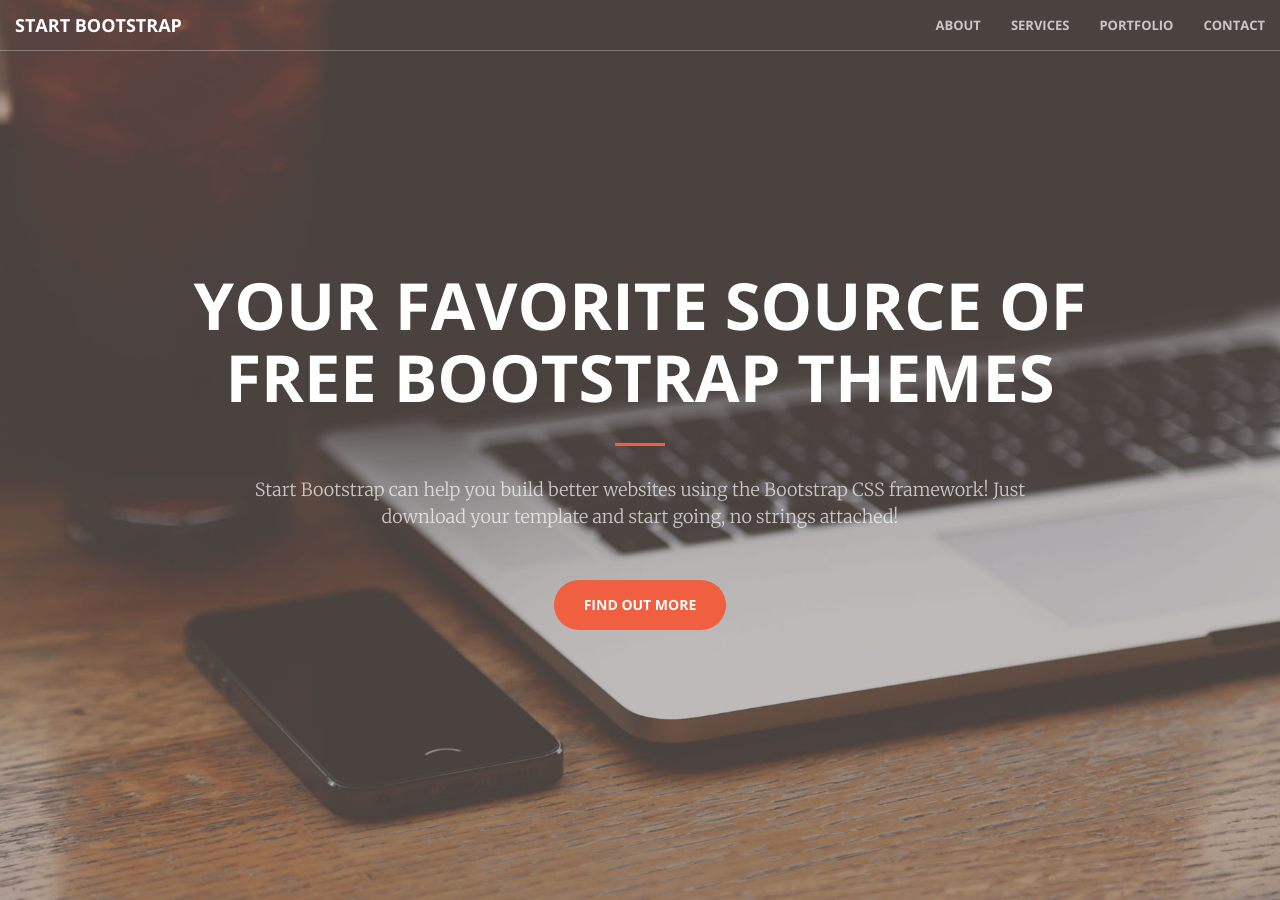
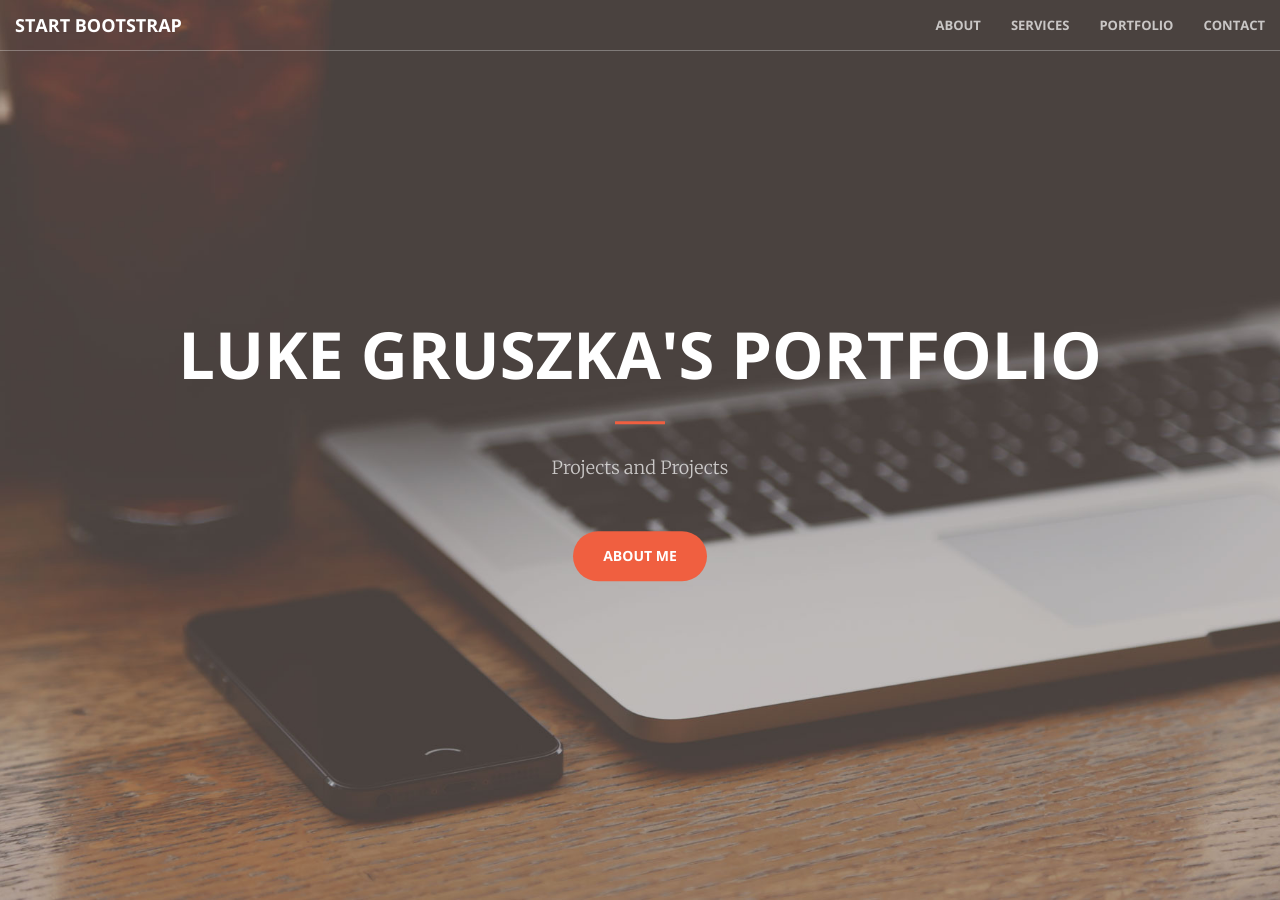
Before and after one commit to SudoZyphr/sudozyphr.github.io, a Jekyll site: the page built from index.html, in a window 1280 px wide and 900 px high. Built offline with Jekyll 4.4.1, drawn with Linux system fonts in a browser that asks for light colours.

Commit message:
Including more information for the website

```diff
--- a/_includes/header.html
+++ b/_includes/header.html
@@ -1,10 +1,10 @@
 <header>
     <div class="header-content">
         <div class="header-content-inner">
-            <h1>Your Favorite Source of Free Bootstrap Themes</h1>
+            <h1>Luke Gruszka's Portfolio</h1>
             <hr>
-            <p>Start Bootstrap can help you build better websites using the Bootstrap CSS framework! Just download your template and start going, no strings attached!</p>
-            <a href="#about" class="btn btn-primary btn-xl page-scroll">Find Out More</a>
+            <p>Projects and Projects</p>
+            <a href="#about" class="btn btn-primary btn-xl page-scroll">About Me</a>
         </div>
     </div>
 </header>
--- a/_includes/portfolio.html
+++ b/_includes/portfolio.html
@@ -7,10 +7,10 @@
                     <div class="portfolio-box-caption">
                         <div class="portfolio-box-caption-content">
                             <div class="project-category text-faded">
-                                Category
+                                Spark
                             </div>
                             <div class="project-name">
-                                Project Name
+                                Starting with PySpark
                             </div>
                         </div>
                     </div>
```
